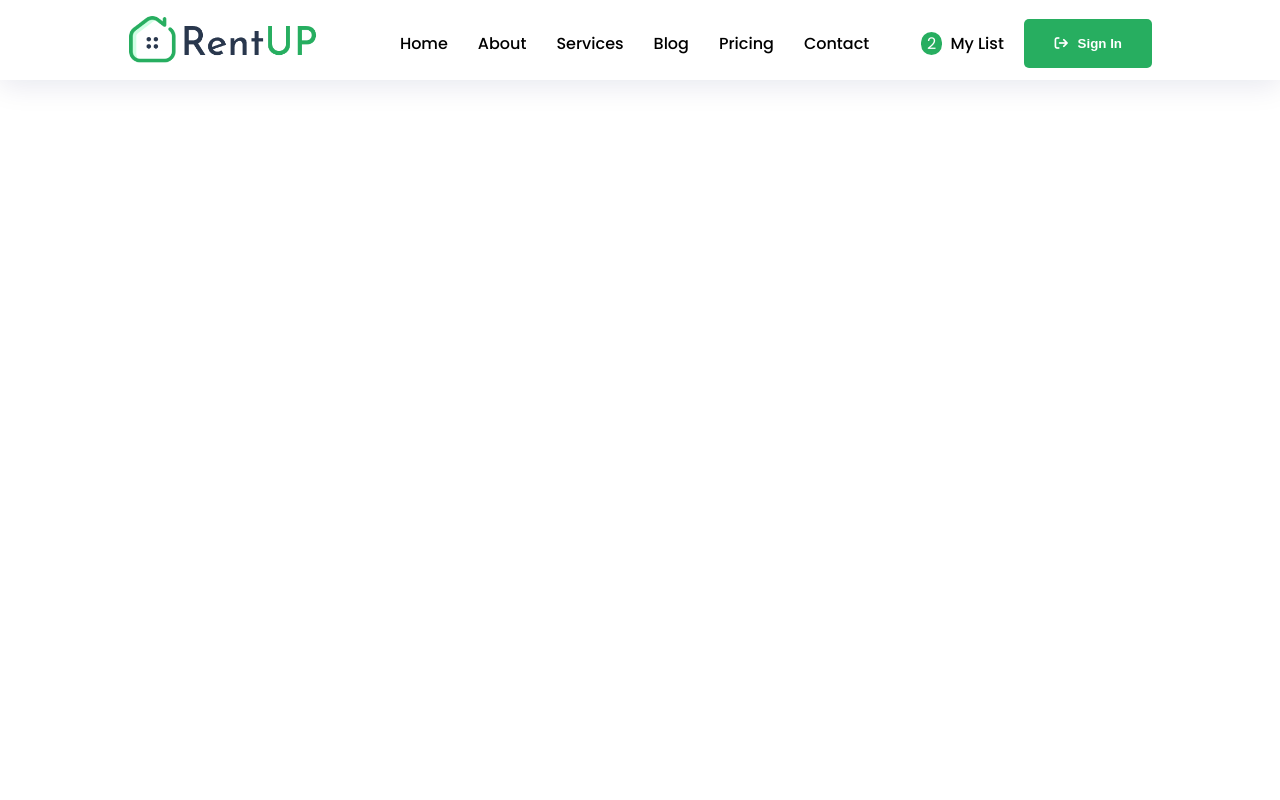
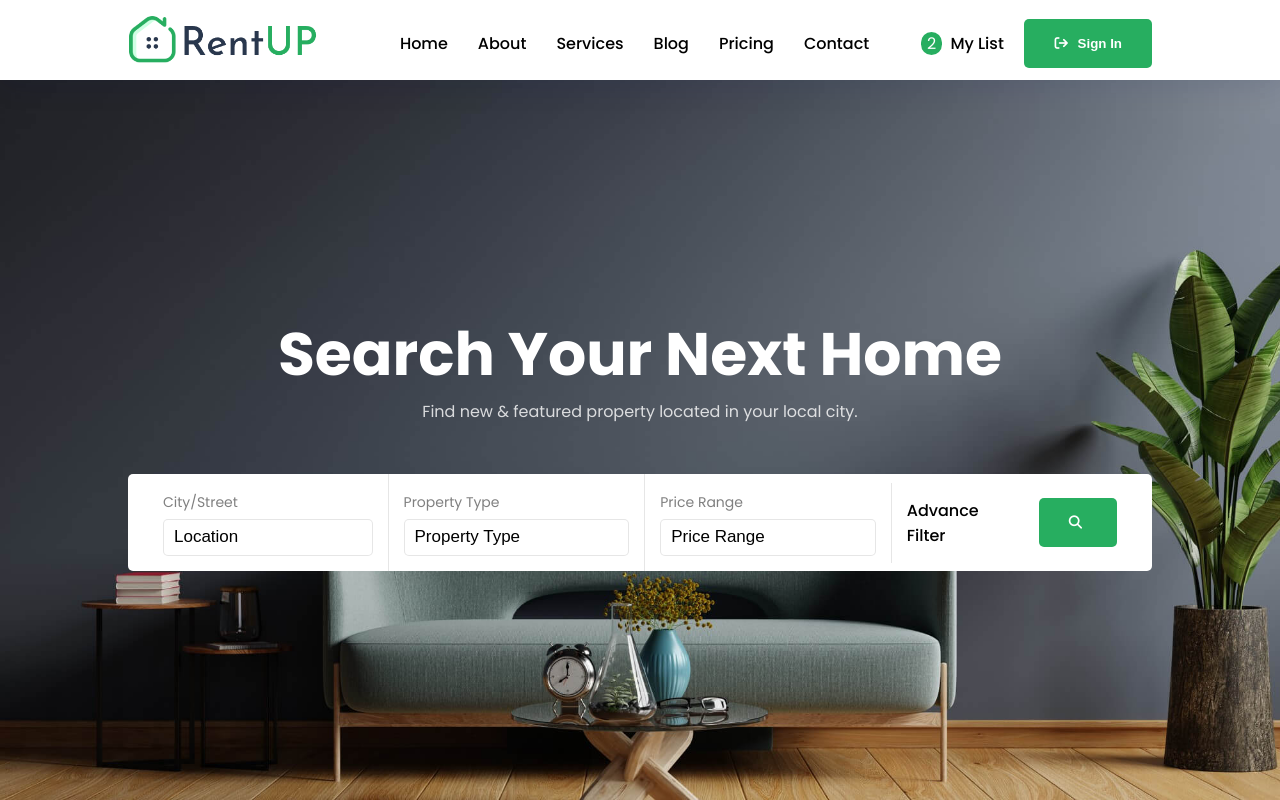
Before and after one commit to codersujon/RentUp, a React (Create React App) app: page / in a window 1280 px wide. Built offline with nearby package versions, Linux system fonts and the light colour scheme.

Commit message:
hero are and routes done

```diff
--- a/src/assets/styles/abstracts/_common.scss
+++ b/src/assets/styles/abstracts/_common.scss
@@ -47,3 +47,10 @@ button {
         margin-right: 5px;
     }
 }
+
+textarea,
+input {
+    border: none;
+    outline: none;
+    background-color: none;
+}
--- a/src/assets/styles/abstracts/_variables.scss
+++ b/src/assets/styles/abstracts/_variables.scss
@@ -5,12 +5,12 @@ $poppins: 'Poppins', sans-serif;
 /* COLORS*/
 $white: #fff;
 $black: #000;
+$grey: #808080;
 $primaryColor: #27ae60;
-$lightColor: #666;
 
 
 /* BORDER */
-$border: .2rem solid $black;
+$border: 1px solid rgba(128, 128, 128, 0.2);
 
 
 /* BOX-SHADOW */
--- a/src/assets/styles/components/_header.scss
+++ b/src/assets/styles/components/_header.scss
@@ -95,3 +95,5 @@ header {
         padding: 20px;
     }
 }
+
+@import "./heading";
--- /dev/null
+++ b/src/assets/styles/components/_heading.scss
@@ -0,0 +1,19 @@
+.heading {
+    text-align: center;
+
+    & h1 {
+        font-size: 60px;
+        color: $white;
+
+        @media (max-width: 768px) {
+            font-size: 40px;
+            line-height: 1.3;
+            margin-bottom: 15px;
+        }
+    }
+
+    & p {
+        color: $white;
+        opacity: .8;
+    }
+}
--- /dev/null
+++ b/src/assets/styles/components/_hero.scss
@@ -0,0 +1,72 @@
+.hero {
+    background-image: url(../../../../public/assets/images/banner.png);
+    background-repeat: no-repeat;
+    background-position: center;
+    background-size: cover;
+    height: 90vh;
+    width: 100%;
+    display: flex;
+    align-items: center;
+
+    & form {
+        display: flex;
+        justify-content: space-between;
+        background-color: $white;
+        border-radius: 5px;
+        margin-top: 50px;
+        padding: 0 20px;
+
+        @media (max-width: 768px) {
+            flex-wrap: wrap;
+        }
+    }
+
+    &__box {
+        padding: 15px;
+        border-left: $border;
+
+        @media (max-width: 768px) {
+            border-left: none;
+        }
+
+        &:nth-child(1) {
+            border-left: none;
+        }
+
+        & span {
+            font-size: 14px;
+            color: $grey;
+        }
+
+        & input {
+            padding: 10px;
+            width: 100%;
+            border: $border;
+            margin-top: 5px;
+            border-radius: 5px;
+
+            @media (max-width: 992px) {
+                width: 100%;
+            }
+
+            &::placeholder {
+                font-size: 17px;
+                color: $black;
+                text-transform: capitalize;
+            }
+        }
+
+        & h4 {
+            font-weight: 500;
+        }
+
+        &:last-child {
+            display: flex;
+            align-items: center;
+        }
+
+        & button {
+            margin-left: 60px;
+        }
+    }
+}
--- /dev/null
+++ b/src/assets/styles/components/_home.scss
@@ -0,0 +1 @@
+@import './hero';
--- a/src/assets/styles/components/all.scss
+++ b/src/assets/styles/components/all.scss
@@ -1 +1,2 @@
 @import './header';
+@import './home';
--- /dev/null
+++ b/src/common/Header/Heading.jsx
@@ -0,0 +1,14 @@
+import React from 'react'
+
+const Heading = ({title, subtitle}) => {
+  return (
+    <>
+       <div className="heading">
+            <h1>{title}</h1>
+            <p>{subtitle}</p>
+       </div>
+    </>
+  )
+}
+
+export default Heading
--- /dev/null
+++ b/src/components/Home/Hero/Hero.jsx
@@ -0,0 +1,42 @@
+import React from 'react';
+import Heading from '../../../common/Header/Heading';
+
+
+const Hero = () => {
+    return (
+        <>
+        <section className="hero">
+            <div className="container">
+
+                <Heading
+                    title="Search Your Next Home"
+                    subtitle="Find new & featured property located in your local city."
+                />
+
+                <form className="flex">
+                    <div className="hero__box">
+                        <span>City/Street</span>
+                        <input type="text" placeholder="location" />
+                    </div>
+                    <div className="hero__box">
+                        <span>Property Type</span>
+                        <input type="text" placeholder="Property Type" />
+                    </div>
+                    <div className="hero__box">
+                        <span>Price Range</span>
+                        <input type="text" placeholder="Price Range" />
+                    </div>
+                    <div className="hero__box">
+                        <h4>Advance Filter</h4>
+                       <button className="btn">
+                            <i class="fa-solid fa-search"></i>
+                       </button>
+                    </div>
+                </form>
+            </div>
+        </section>
+        </>
+    )
+}
+
+export default Hero;
--- /dev/null
+++ b/src/components/Home/Home.jsx
@@ -0,0 +1,12 @@
+import React from 'react'
+import Hero from './Hero/Hero';
+
+const Home = () => {
+  return (
+    <div>
+        <Hero />
+    </div>
+  )
+}
+
+export default Home;
--- a/src/pages/Pages.jsx
+++ b/src/pages/Pages.jsx
@@ -1,15 +1,14 @@
 import React from 'react'
 import Header from '../common/Header/Header'
-import { BrowserRouter as Router, Routes, Route } from "react-router-dom"
+import { BrowserRouter as Router } from "react-router-dom";
+import MainRoutes from './../routes/MainRoutes';
 
 const pages = () => {
   return (
     <>
       <Router>
         <Header />
-        <Routes>
-
-        </Routes>
+        <MainRoutes />
       </Router>
     </>
   )
--- /dev/null
+++ b/src/routes/MainRoutes.jsx
@@ -0,0 +1,13 @@
+import React from 'react'
+import { Routes, Route } from "react-router-dom";
+import Home from '../components/Home/Home';
+
+const MainRoutes = () => {
+  return (
+    <Routes>
+        <Route exact path="/" element={<Home />} />
+    </Routes>
+  )
+}
+
+export default MainRoutes
```
